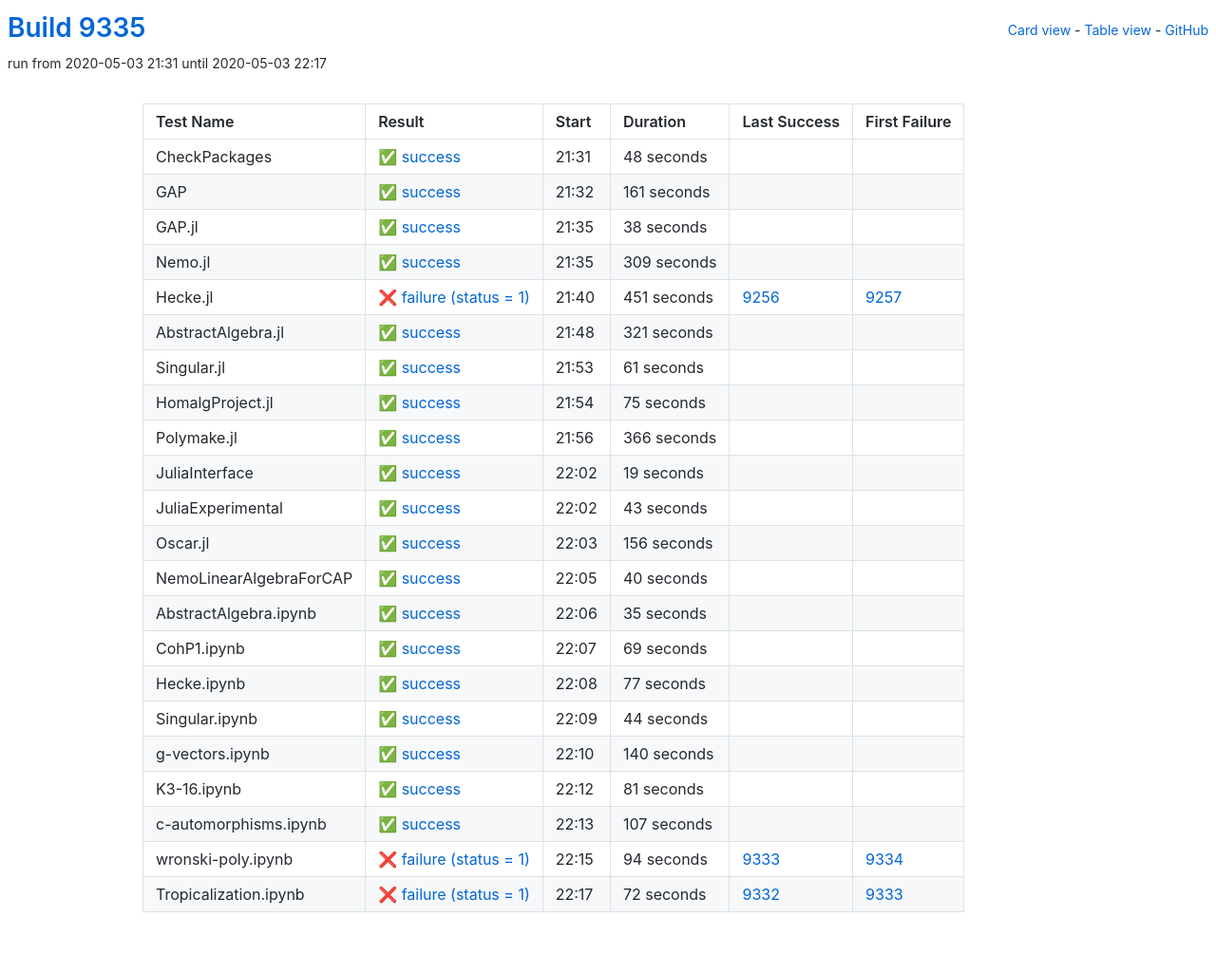
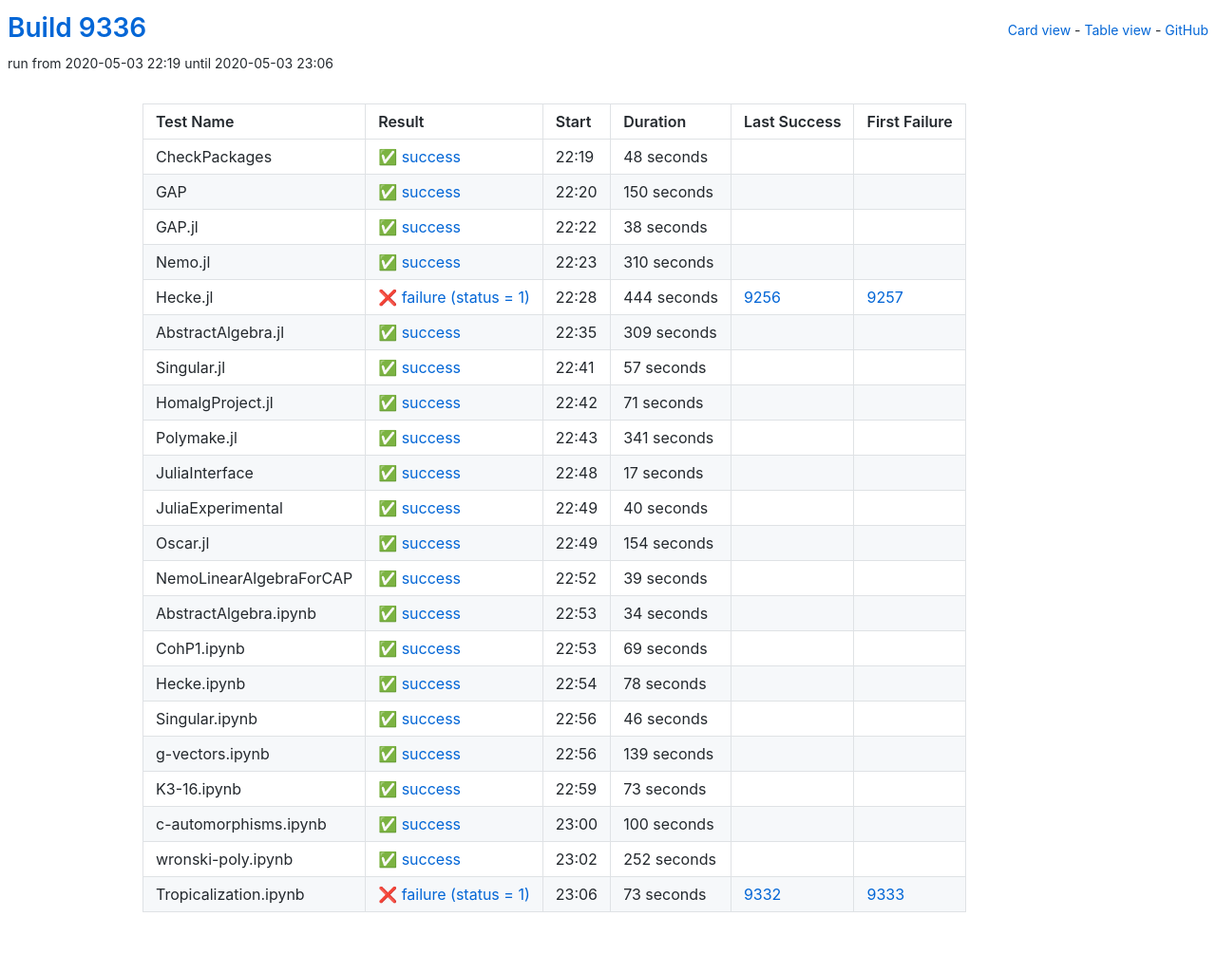
Before and after one commit to oscar-system/oscar-ci-status, a Jekyll site: the page built from table.html, in a window 1280 px wide. Shown: the whole page at 95% size. Built offline with Jekyll 4.4.1, drawn with Linux system fonts in a browser that asks for light colours.

Commit message:
Build 9336

```diff
--- a/_data/ci.yml
+++ b/_data/ci.yml
@@ -1,5 +1,5 @@
-build: 9335
-build_url: https://oscarci.mathematik.uni-kl.de/job/oscar/9335/
+build: 9336
+build_url: https://oscarci.mathematik.uni-kl.de/job/oscar/9336/
 job: oscar
 tests:
 - duration: 48
@@ -8,20 +8,20 @@
   first_failure_url: null
   last_success: false
   last_success_url: null
-  log: https://oscarci.mathematik.uni-kl.de/job/oscar/9335/artifact/logs/build-9335/CheckPackages.log
+  log: https://oscarci.mathematik.uni-kl.de/job/oscar/9336/artifact/logs/build-9336/CheckPackages.log
   name: CheckPackages
-  start: 2020-05-03 21:31
+  start: 2020-05-03 22:19
   status: success
   success: true
-- duration: 161
+- duration: 150
   exitcode: 0
   first_failure: false
   first_failure_url: null
   last_success: false
   last_success_url: null
-  log: https://oscarci.mathematik.uni-kl.de/job/oscar/9335/artifact/logs/build-9335/GAP.log
+  log: https://oscarci.mathematik.uni-kl.de/job/oscar/9336/artifact/logs/build-9336/GAP.log
   name: GAP
-  start: 2020-05-03 21:32
+  start: 2020-05-03 22:20
   status: success
   success: true
 - duration: 38
@@ -30,108 +30,86 @@
   first_failure_url: null
   last_success: false
   last_success_url: null
-  log: https://oscarci.mathematik.uni-kl.de/job/oscar/9335/artifact/logs/build-9335/GAP.jl.log
+  log: https://oscarci.mathematik.uni-kl.de/job/oscar/9336/artifact/logs/build-9336/GAP.jl.log
   name: GAP.jl
-  start: 2020-05-03 21:35
+  start: 2020-05-03 22:22
   status: success
   success: true
+- duration: 310
+  exitcode: 0
+  first_failure: false
+  first_failure_url: null
+  last_success: false
+  last_success_url: null
+  log: https://oscarci.mathematik.uni-kl.de/job/oscar/9336/artifact/logs/build-9336/Nemo.jl.log
+  name: Nemo.jl
+  start: 2020-05-03 22:23
+  status: success
+  success: true
+- duration: 444
+  exitcode: 1
+  first_failure: 9257
+  first_failure_url: https://oscarci.mathematik.uni-kl.de/job/oscar/9257/
+  last_success: 9256
+  last_success_url: https://oscarci.mathematik.uni-kl.de/job/oscar/9256/
+  log: https://oscarci.mathematik.uni-kl.de/job/oscar/9336/artifact/logs/build-9336/Hecke.jl.log
+  name: Hecke.jl
+  start: 2020-05-03 22:28
+  status: failure
+  success: false
 - duration: 309
   exitcode: 0
   first_failure: false
   first_failure_url: null
   last_success: false
   last_success_url: null
-  log: https://oscarci.mathematik.uni-kl.de/job/oscar/9335/artifact/logs/build-9335/Nemo.jl.log
-  name: Nemo.jl
-  start: 2020-05-03 21:35
+  log: https://oscarci.mathematik.uni-kl.de/job/oscar/9336/artifact/logs/build-9336/AbstractAlgebra.jl.log
+  name: AbstractAlgebra.jl
+  start: 2020-05-03 22:35
   status: success
   success: true
-- duration: 451
-  exitcode: 1
-  first_failure: 9257
-  first_failure_url: https://oscarci.mathematik.uni-kl.de/job/oscar/9257/
-  last_success: 9256
-  last_success_url: https://oscarci.mathematik.uni-kl.de/job/oscar/9256/
-  log: https://oscarci.mathematik.uni-kl.de/job/oscar/9335/artifact/logs/build-9335/Hecke.jl.log
-  name: Hecke.jl
-  start: 2020-05-03 21:40
-  status: failure
-  success: false
-- duration: 321
+- duration: 57
   exitcode: 0
   first_failure: false
   first_failure_url: null
   last_success: false
   last_success_url: null
-  log: https://oscarci.mathematik.uni-kl.de/job/oscar/9335/artifact/logs/build-9335/AbstractAlgebra.jl.log
-  name: AbstractAlgebra.jl
-  start: 2020-05-03 21:48
+  log: https://oscarci.mathematik.uni-kl.de/job/oscar/9336/artifact/logs/build-9336/Singular.jl.log
+  name: Singular.jl
+  start: 2020-05-03 22:41
   status: success
   success: true
-- duration: 61
+- duration: 71
   exitcode: 0
   first_failure: false
   first_failure_url: null
   last_success: false
   last_success_url: null
-  log: https://oscarci.mathematik.uni-kl.de/job/oscar/9335/artifact/logs/build-9335/Singular.jl.log
-  name: Singular.jl
-  start: 2020-05-03 21:53
+  log: https://oscarci.mathematik.uni-kl.de/job/oscar/9336/artifact/logs/build-9336/HomalgProject.jl.log
+  name: HomalgProject.jl
+  start: 2020-05-03 22:42
   status: success
   success: true
-- duration: 75
+- duration: 341
   exitcode: 0
   first_failure: false
   first_failure_url: null
   last_success: false
   last_success_url: null
-  log: https://oscarci.mathematik.uni-kl.de/job/oscar/9335/artifact/logs/build-9335/HomalgProject.jl.log
-  name: HomalgProject.jl
-  start: 2020-05-03 21:54
+  log: https://oscarci.mathematik.uni-kl.de/job/oscar/9336/artifact/logs/build-9336/Polymake.jl.log
+  name: Polymake.jl
+  start: 2020-05-03 22:43
   status: success
   success: true
-- duration: 366
+- duration: 17
   exitcode: 0
   first_failure: false
   first_failure_url: null
   last_success: false
   last_success_url: null
-  log: https://oscarci.mathematik.uni-kl.de/job/oscar/9335/artifact/logs/build-9335/Polymake.jl.log
-  name: Polymake.jl
-  start: 2020-05-03 21:56
-  status: success
-  success: true
-- duration: 19
-  exitcode: 0
-  first_failure: false
-  first_failure_url: null
-  last_success: false
-  last_success_url: null
-  log: https://oscarci.mathematik.uni-kl.de/job/oscar/9335/artifact/logs/build-9335/JuliaInterface.log
+  log: https://oscarci.mathematik.uni-kl.de/job/oscar/9336/artifact/logs/build-9336/JuliaInterface.log
   name: JuliaInterface
-  start: 2020-05-03 22:02
-  status: success
-  success: true
-- duration: 43
-  exitcode: 0
-  first_failure: false
-  first_failure_url: null
-  last_success: false
-  last_success_url: null
-  log: https://oscarci.mathematik.uni-kl.de/job/oscar/9335/artifact/logs/build-9335/JuliaExperimental.log
-  name: JuliaExperimental
-  start: 2020-05-03 22:02
-  status: success
-  success: true
-- duration: 156
-  exitcode: 0
-  first_failure: false
-  first_failure_url: null
-  last_success: false
-  last_success_url: null
-  log: https://oscarci.mathematik.uni-kl.de/job/oscar/9335/artifact/logs/build-9335/Oscar.jl.log
-  name: Oscar.jl
-  start: 2020-05-03 22:03
+  start: 2020-05-03 22:48
   status: success
   success: true
 - duration: 40
@@ -140,20 +118,42 @@
   first_failure_url: null
   last_success: false
   last_success_url: null
-  log: https://oscarci.mathematik.uni-kl.de/job/oscar/9335/artifact/logs/build-9335/NemoLinearAlgebraForCAP.log
-  name: NemoLinearAlgebraForCAP
-  start: 2020-05-03 22:05
+  log: https://oscarci.mathematik.uni-kl.de/job/oscar/9336/artifact/logs/build-9336/JuliaExperimental.log
+  name: JuliaExperimental
+  start: 2020-05-03 22:49
   status: success
   success: true
-- duration: 35
+- duration: 154
   exitcode: 0
   first_failure: false
   first_failure_url: null
   last_success: false
   last_success_url: null
-  log: https://oscarci.mathematik.uni-kl.de/job/oscar/9335/artifact/logs/build-9335/AbstractAlgebra.ipynb.log
+  log: https://oscarci.mathematik.uni-kl.de/job/oscar/9336/artifact/logs/build-9336/Oscar.jl.log
+  name: Oscar.jl
+  start: 2020-05-03 22:49
+  status: success
+  success: true
+- duration: 39
+  exitcode: 0
+  first_failure: false
+  first_failure_url: null
+  last_success: false
+  last_success_url: null
+  log: https://oscarci.mathematik.uni-kl.de/job/oscar/9336/artifact/logs/build-9336/NemoLinearAlgebraForCAP.log
+  name: NemoLinearAlgebraForCAP
+  start: 2020-05-03 22:52
+  status: success
+  success: true
+- duration: 34
+  exitcode: 0
+  first_failure: false
+  first_failure_url: null
+  last_success: false
+  last_success_url: null
+  log: https://oscarci.mathematik.uni-kl.de/job/oscar/9336/artifact/logs/build-9336/AbstractAlgebra.ipynb.log
   name: AbstractAlgebra.ipynb
-  start: 2020-05-03 22:06
+  start: 2020-05-03 22:53
   status: success
   success: true
 - duration: 69
@@ -162,85 +162,85 @@
   first_failure_url: null
   last_success: false
   last_success_url: null
-  log: https://oscarci.mathematik.uni-kl.de/job/oscar/9335/artifact/logs/build-9335/CohP1.ipynb.log
+  log: https://oscarci.mathematik.uni-kl.de/job/oscar/9336/artifact/logs/build-9336/CohP1.ipynb.log
   name: CohP1.ipynb
-  start: 2020-05-03 22:07
+  start: 2020-05-03 22:53
   status: success
   success: true
-- duration: 77
+- duration: 78
   exitcode: 0
   first_failure: false
   first_failure_url: null
   last_success: false
   last_success_url: null
-  log: https://oscarci.mathematik.uni-kl.de/job/oscar/9335/artifact/logs/build-9335/Hecke.ipynb.log
+  log: https://oscarci.mathematik.uni-kl.de/job/oscar/9336/artifact/logs/build-9336/Hecke.ipynb.log
   name: Hecke.ipynb
-  start: 2020-05-03 22:08
+  start: 2020-05-03 22:54
   status: success
   success: true
-- duration: 44
+- duration: 46
   exitcode: 0
   first_failure: false
   first_failure_url: null
   last_success: false
   last_success_url: null
-  log: https://oscarci.mathematik.uni-kl.de/job/oscar/9335/artifact/logs/build-9335/Singular.ipynb.log
+  log: https://oscarci.mathematik.uni-kl.de/job/oscar/9336/artifact/logs/build-9336/Singular.ipynb.log
   name: Singular.ipynb
-  start: 2020-05-03 22:09
+  start: 2020-05-03 22:56
   status: success
   success: true
-- duration: 140
+- duration: 139
   exitcode: 0
   first_failure: false
   first_failure_url: null
   last_success: false
   last_success_url: null
-  log: https://oscarci.mathematik.uni-kl.de/job/oscar/9335/artifact/logs/build-9335/g-vectors.ipynb.log
+  log: https://oscarci.mathematik.uni-kl.de/job/oscar/9336/artifact/logs/build-9336/g-vectors.ipynb.log
   name: g-vectors.ipynb
-  start: 2020-05-03 22:10
+  start: 2020-05-03 22:56
   status: success
   success: true
-- duration: 81
+- duration: 73
   exitcode: 0
   first_failure: false
   first_failure_url: null
   last_success: false
   last_success_url: null
-  log: https://oscarci.mathematik.uni-kl.de/job/oscar/9335/artifact/logs/build-9335/K3-16.ipynb.log
+  log: https://oscarci.mathematik.uni-kl.de/job/oscar/9336/artifact/logs/build-9336/K3-16.ipynb.log
   name: K3-16.ipynb
-  start: 2020-05-03 22:12
+  start: 2020-05-03 22:59
   status: success
   success: true
-- duration: 107
+- duration: 100
   exitcode: 0
   first_failure: false
   first_failure_url: null
   last_success: false
   last_success_url: null
-  log: https://oscarci.mathematik.uni-kl.de/job/oscar/9335/artifact/logs/build-9335/c-automorphisms.ipynb.log
+  log: https://oscarci.mathematik.uni-kl.de/job/oscar/9336/artifact/logs/build-9336/c-automorphisms.ipynb.log
   name: c-automorphisms.ipynb
-  start: 2020-05-03 22:13
+  start: 2020-05-03 23:00
   status: success
   success: true
-- duration: 94
-  exitcode: 1
-  first_failure: 9334
-  first_failure_url: https://oscarci.mathematik.uni-kl.de/job/oscar/9334/
-  last_success: 9333
-  last_success_url: https://oscarci.mathematik.uni-kl.de/job/oscar/9333/
-  log: https://oscarci.mathematik.uni-kl.de/job/oscar/9335/artifact/logs/build-9335/wronski-poly.ipynb.log
+- duration: 252
+  exitcode: 0
+  first_failure: false
+  first_failure_url: null
+  last_success: false
+  last_success_url: null
+  log: https://oscarci.mathematik.uni-kl.de/job/oscar/9336/artifact/logs/build-9336/wronski-poly.ipynb.log
   name: wronski-poly.ipynb
-  start: 2020-05-03 22:15
-  status: failure
-  success: false
-- duration: 72
+  start: 2020-05-03 23:02
+  status: success
+  success: true
+- duration: 73
   exitcode: 1
   first_failure: 9333
   first_failure_url: https://oscarci.mathematik.uni-kl.de/job/oscar/9333/
   last_success: 9332
   last_success_url: https://oscarci.mathematik.uni-kl.de/job/oscar/9332/
-  log: https://oscarci.mathematik.uni-kl.de/job/oscar/9335/artifact/logs/build-9335/Tropicalization.ipynb.log
+  log: https://oscarci.mathematik.uni-kl.de/job/oscar/9336/artifact/logs/build-9336/Tropicalization.ipynb.log
   name: Tropicalization.ipynb
-  start: 2020-05-03 22:17
+  start: 2020-05-03 23:06
   status: failure
   success: false
```
Also changed, not shown: README.md.
